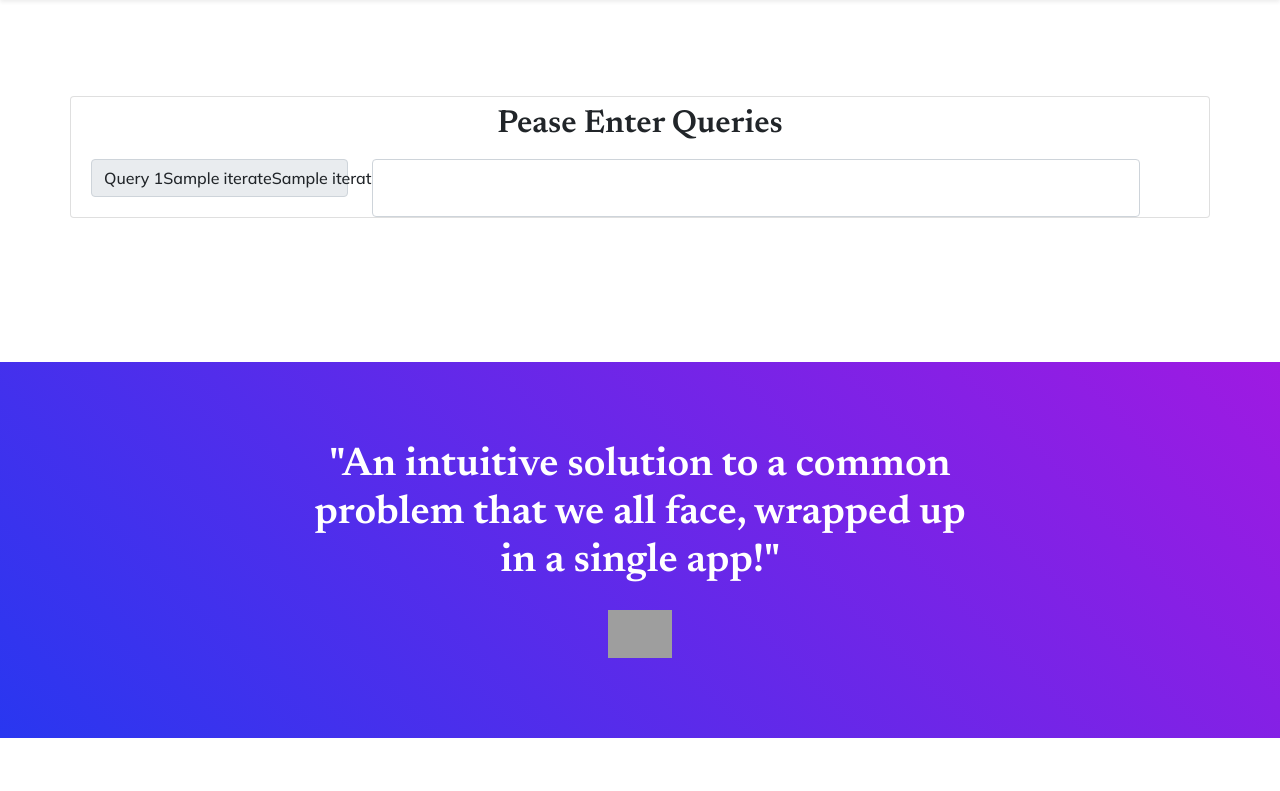
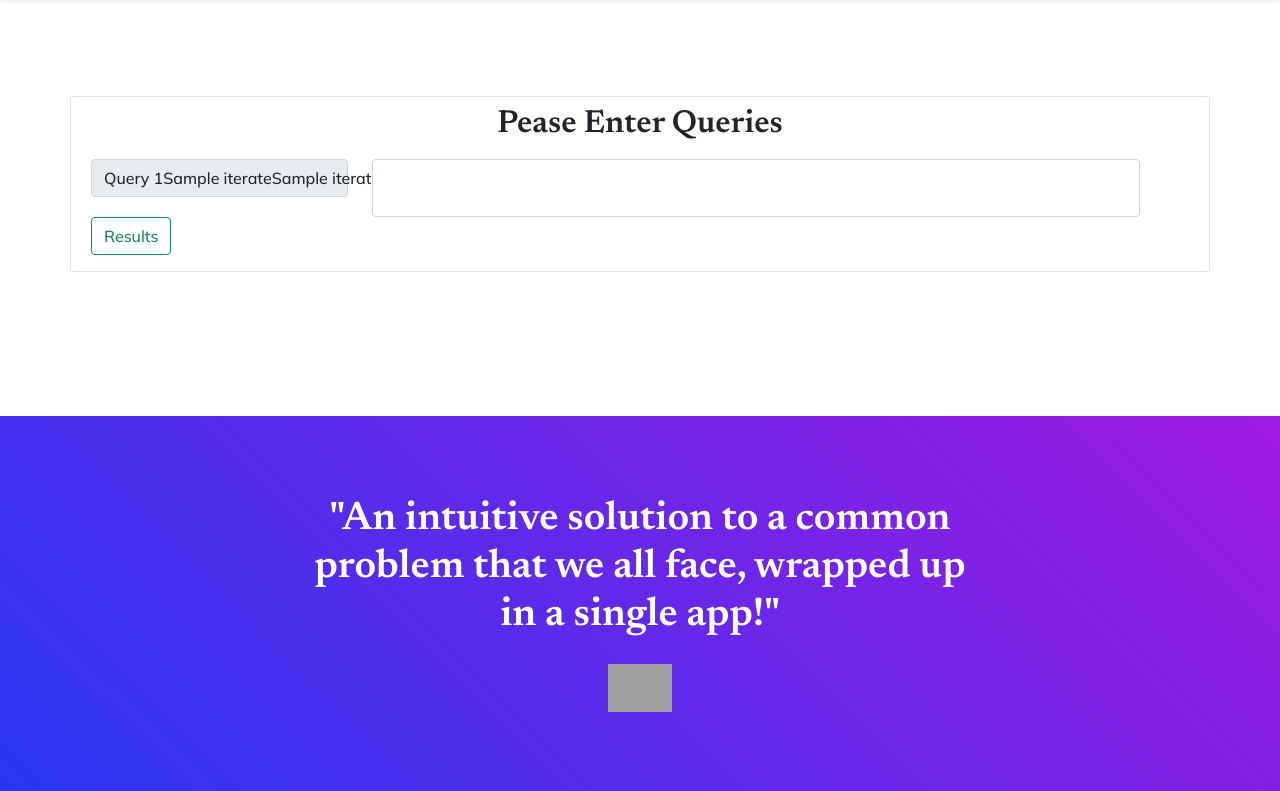
Before and after one commit to KhandakerZoadPial/Automation_Project, a Django app: template templates/burt/show_queries_input.html in a window 1280 px wide. Shown: the part 72-863 px from the top of the page. Run offline with Django 4.2, Linux system fonts and the light colour scheme; the template is opened without the code that fills it: most values are stand-ins (such as "Sample title", 1, 10 or a date in 2020); some libraries are stand-ins or nearby versions; grey boxes are pictures that could not be loaded.

Commit message:
result button added

```diff
--- a/templates/burt/show_queries_input.html
+++ b/templates/burt/show_queries_input.html
@@ -30,6 +30,8 @@ Result
                 {% endfor %}
             {% endwith %}
         {% endfor %}
+        <button type="submit" class="btn btn-outline-success mb-3">Results</button>
+        <br>
     </form>
 </div>
 
```
Also changed, not shown: db.sqlite3.
